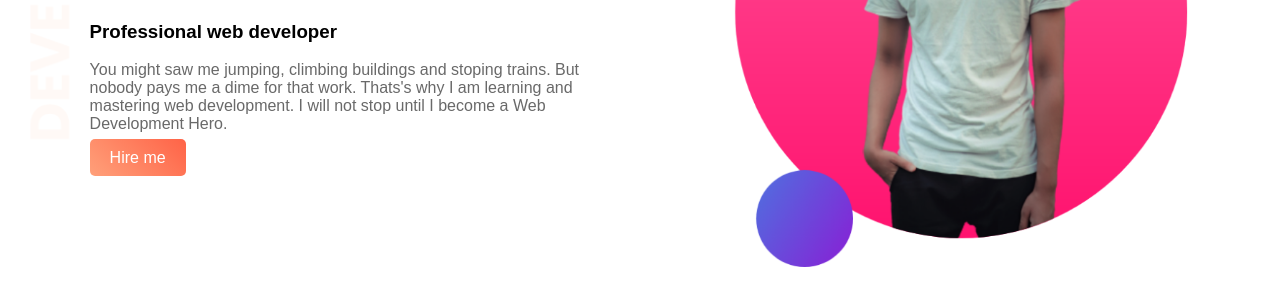
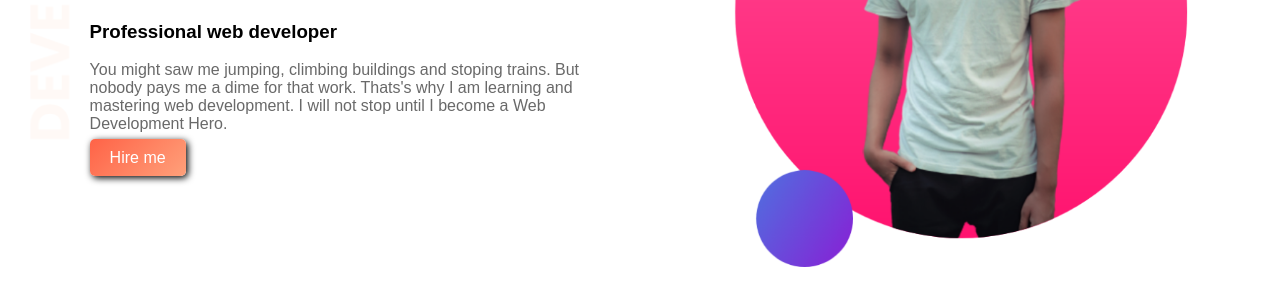
Before and after one commit to nabilNM07/web-portfolio, a plain HTML site: page index.html in a window 1280 px wide. In both pictures the pointer is over the link "Hire me". Shown: the part 220-511 px from the top of the page. Drawn offline with Linux system fonts and the light colour scheme.

Commit message:
finished

```diff
--- a/style.css
+++ b/style.css
@@ -37,12 +37,14 @@ section{
     border-radius: 5px;
     color: white;
     font-weight: 7000;
+    transition: 2s;
 }
 .dream-area{
     background-image: url(images/dream-bg.png);
     background-repeat: no-repeat;
     background-position: right;
     background-size: 90px;
+
 
 }
 
@@ -76,3 +78,7 @@ footer{
     text-align: center;
     font-size: 12px;
 }
+.link-button:hover{
+    background-image: linear-gradient(-45deg, lightSalmon, tomato);
+    box-shadow: 2px 2px 7px black;
+}
```
Also changed, not shown: index.html (+1 -1 lines).
